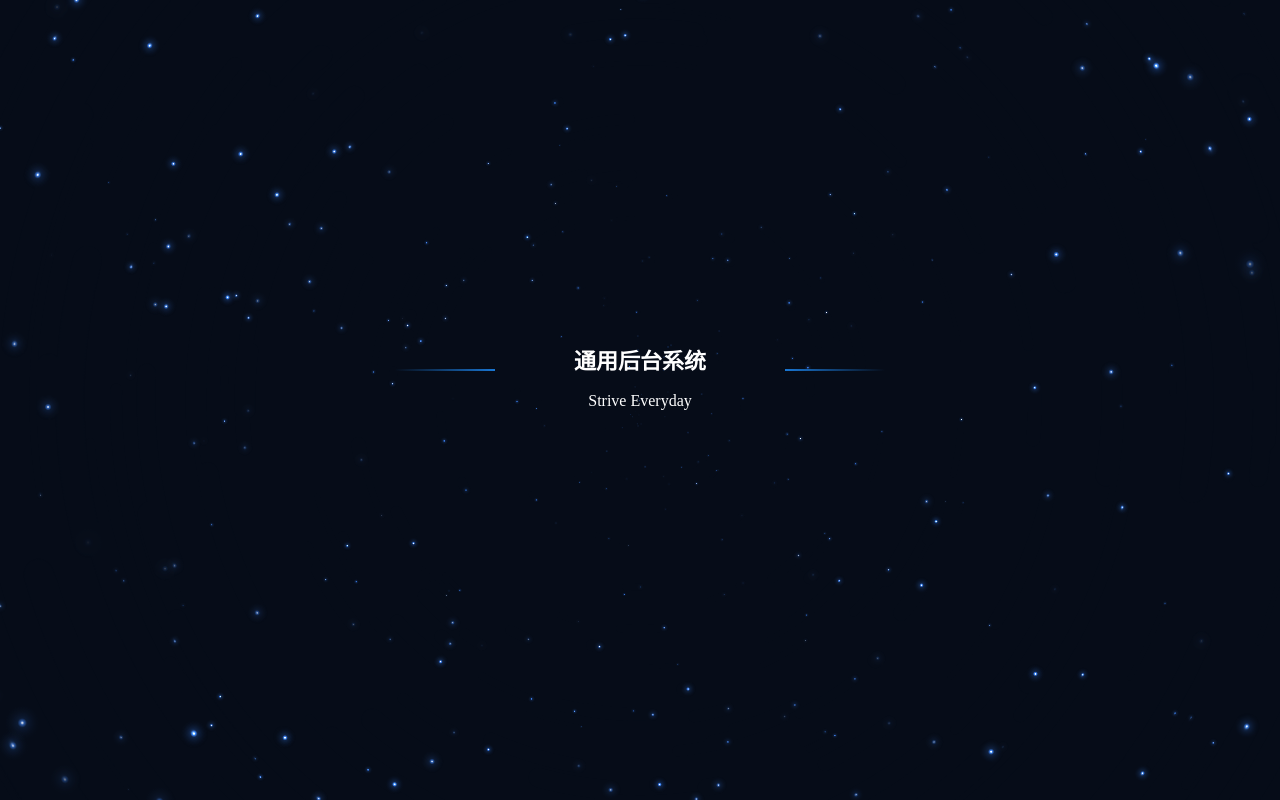
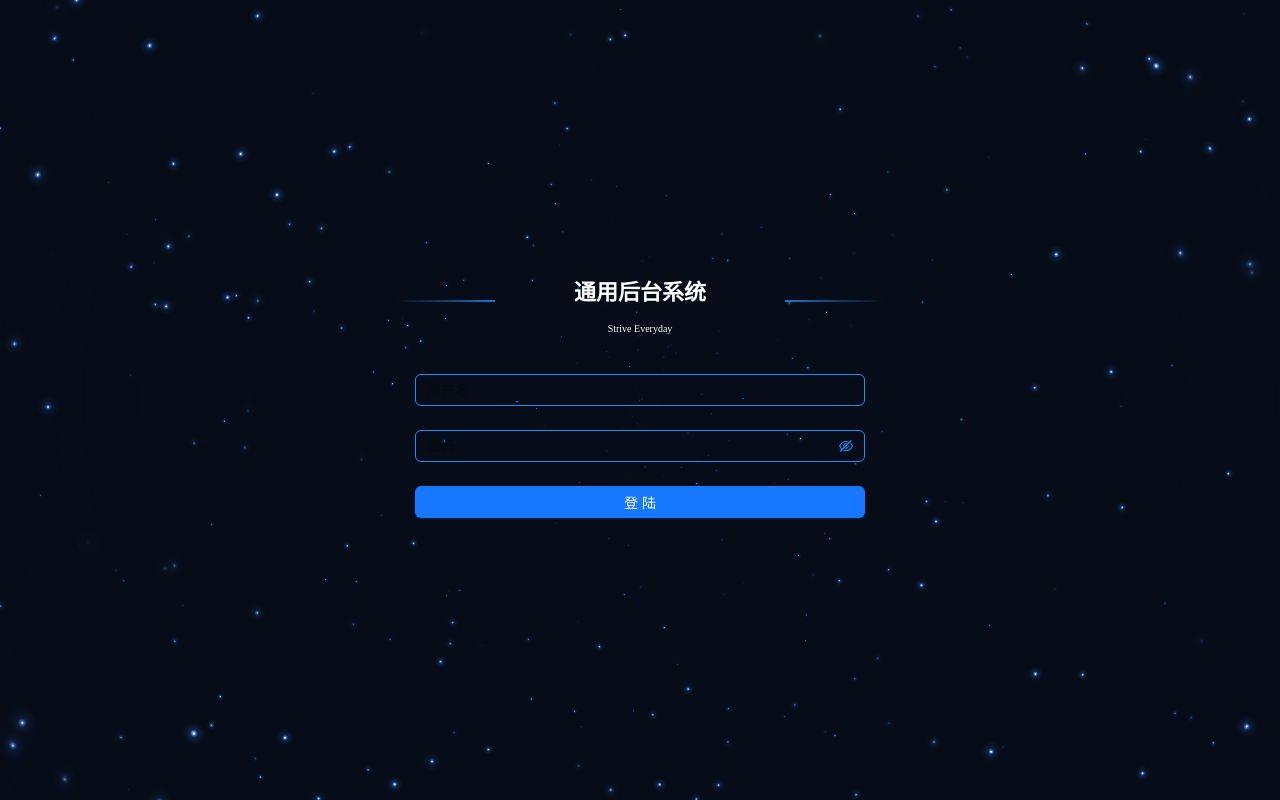
Before and after one commit to thesecretofwind/management-system, a React (Vite) app: page /login in a window 1280 px wide. Built offline with nearby package versions, Linux system fonts and the light colour scheme.

Commit message:
feat:新增登陆模块表单及其样式配置

```diff
--- a/src/views/Login/index.tsx
+++ b/src/views/Login/index.tsx
@@ -1,11 +1,16 @@
+import { useEffect } from "react";
+import { Button, Input, Space } from "antd";
+import initLoginBackground from "./init";
 import styles from "./login.module.scss";
-import initLoginBackground from "./init";
-import { useEffect } from "react";
+// 直接引入变成全局样式，用于覆盖UI组件样式(注：覆盖的样式一般需要在本组件的某个类名下，即使得覆盖样式只在该组件生效)
+import './login.scss';
 
 const Login = () => {
   // 组件加载完毕后，执行函数生成背景
   useEffect(() => {
     initLoginBackground();
+    // 窗口变动时重新渲染canvas
+    window.onresize = initLoginBackground;
   }, []);
   return (
     <div className={styles.loginPage}>
@@ -13,9 +18,20 @@ const Login = () => {
       <canvas id="canvas" style={{ display: "block" }}></canvas>
       {/* 登录内容 */}
       <div className={styles.loginBox}>
+        {/* 标题 */}
         <div className={styles.title}>
           <h1>通用后台系统</h1>
           <p>Strive Everyday</p>
+        </div>
+        {/* 表单 */}
+        <div className="loginForm">
+          <Space direction="vertical" size="large" style={{ display: 'flex' }}>
+            <Input placeholder="用户名" />
+            <Input.Password placeholder="密码" />
+            <Button type="primary" block>
+              登陆
+            </Button>
+          </Space>
         </div>
       </div>
     </div>
--- a/src/views/Login/login.module.scss
+++ b/src/views/Login/login.module.scss
@@ -19,6 +19,7 @@
       p {
           text-align: center;
           margin: 20px 0;
+          font-size: 10px;
       }
 
       .title {
--- /dev/null
+++ b/src/views/Login/login.scss
@@ -0,0 +1,17 @@
+.loginForm {
+
+  .ant-input, .ant-input-password {
+    background-color: rgba(255,255,255, 0);
+    border-color: #1890ff;
+    color: #fff;
+  }
+
+  .ant-input-password-icon.anticon {
+    color: #1890ff;
+
+    &:hover {
+      color: #fff;
+    }
+  }
+
+}
```
